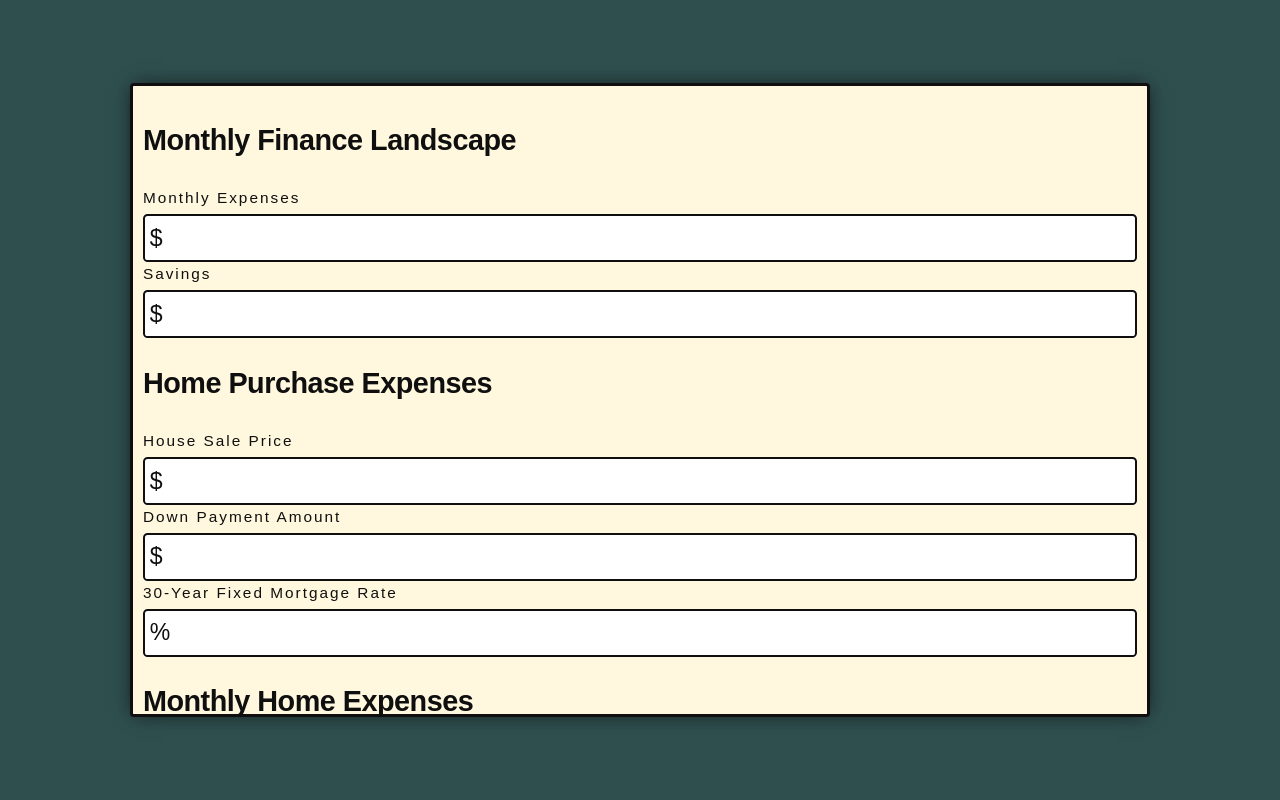
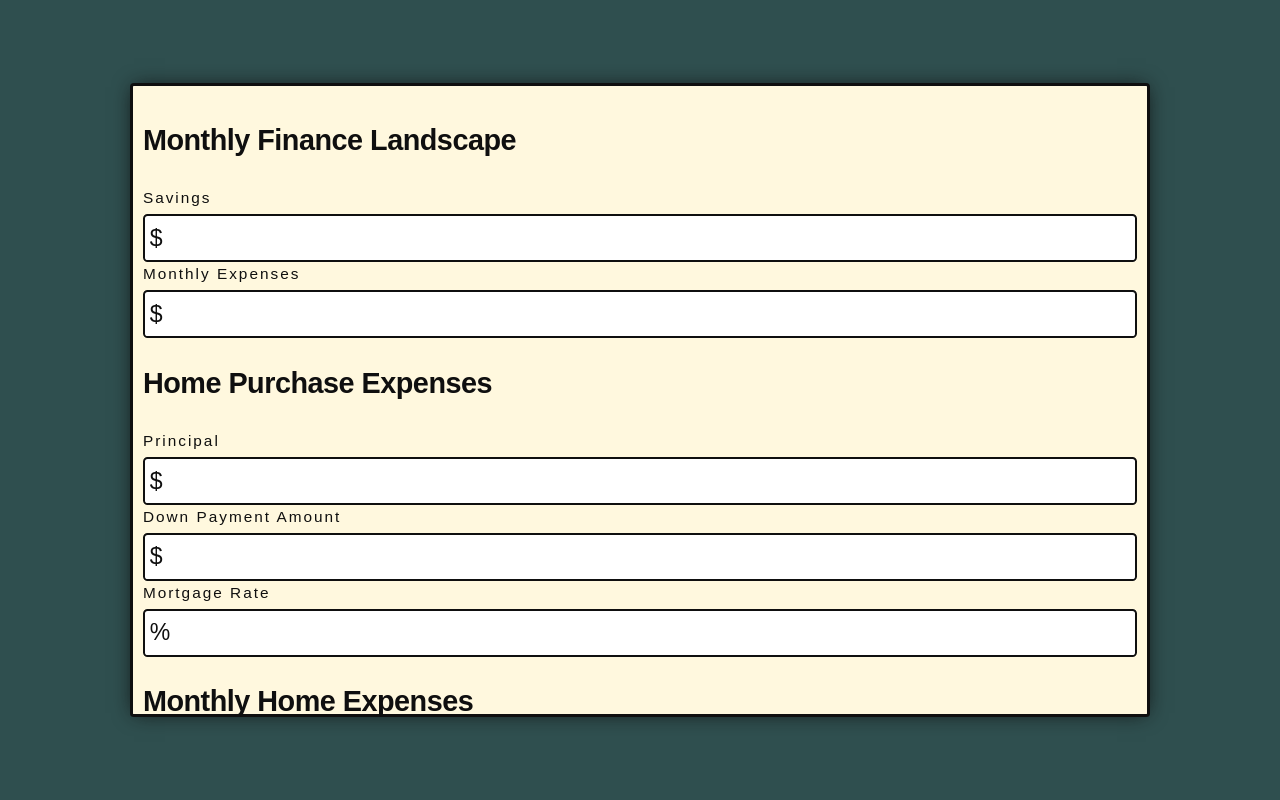
Before and after one commit to mblaul/home-purchase-budget-calculator, a website with bundled scripts: page build/index.html in a window 1280 px wide. Built offline with nearby package versions, Linux system fonts and the light colour scheme.

Commit message:
Setting up some constants for inputs

```diff
--- a/src/index.ts
+++ b/src/index.ts
@@ -1,4 +1,11 @@
-import { UsDollar, getCurrencyTextInput, Percent, getSelectInput, getPercentTextInput, getDecimalNumberInput, setupHomeCosts } from "./utils";
+import { INPUTS } from "./inputs";
+import { UsDollar, getCurrencyTextInput, getPercentTextInput, getDecimalNumberInput, setupHomeCosts } from "./utils";
+
+type Input<T> = {
+  id: string;
+  label: string;
+  formatter: (value: T) => string;
+}
 
 function init() {
   setupSavingsInputs();
@@ -22,18 +29,11 @@ function setupSavingsInputs() {
   savingsHeaderElement.innerText = "Monthly Finance Landscape";
   savingsContainerElement.appendChild(savingsHeaderElement);
 
-  const savingsInputElement = getCurrencyTextInput({
-    id: "initial-savings-input",
-    label: "Savings",
-  });
+  const savingsInputElement = getCurrencyTextInput(INPUTS.SAVINGS);
+  const monthlyExpensesElement = getCurrencyTextInput(INPUTS.MONTHLY_EXPENSES);
 
-  const initialExpensesElement =  getCurrencyTextInput({
-    id: "monthly-expenses-input",
-    label: "Monthly Expenses",
-  });
-
-  savingsContainerElement.appendChild(initialExpensesElement);
   savingsContainerElement.appendChild(savingsInputElement);
+  savingsContainerElement.appendChild(monthlyExpensesElement);
 }
 
 function setupHouseSaleInputs() {
@@ -50,20 +50,9 @@ function setupHouseSaleInputs() {
   houseExpensesHeaderElement.innerText = "Home Purchase Expenses";
   houseSalesContainerElement.appendChild(houseExpensesHeaderElement);
 
-  const principalElement = getCurrencyTextInput({
-    id: "principal-input",
-    label: "House Sale Price",
-  });
-
-  const downPaymentAmountElement = getCurrencyTextInput({
-    id: "down-payment-input",
-    label: "Down Payment Amount",
-  });
-
-  const mortgageRateElement = getPercentTextInput({
-    id: "mortgage-rate-input",
-    label: "30-Year Fixed Mortgage Rate",
-  });
+  const principalElement = getCurrencyTextInput(INPUTS.PRINCIPAL);
+  const downPaymentAmountElement = getCurrencyTextInput(INPUTS.DOWN_PAYMENT_AMOUNT);
+  const mortgageRateElement = getPercentTextInput(INPUTS.MORTGAGE_RATE);
 
   houseSalesContainerElement.appendChild(principalElement);
   houseSalesContainerElement.appendChild(downPaymentAmountElement);
@@ -84,15 +73,9 @@ function setupMonthlyHomeExpensesInputs() {
   monthlyHomeExpensesHeaderElement.innerText = "Monthly Home Expenses";
   monthlyHomeExpensesContainerElement.appendChild(monthlyHomeExpensesHeaderElement);
 
-  const pmiElement = getCurrencyTextInput({
-    id: "pmi-input",
-    label: "PMI (Private Mortgage Insurance)",
-  });
+  const pmiElement = getCurrencyTextInput(INPUTS.MONTHLY_PMI);
 
-  const homeownersInsuranceElement = getCurrencyTextInput({
-    id: "homeowners-insurance-input",
-    label: "Homeowners' Insurance",
-  });
+  const homeownersInsuranceElement = getCurrencyTextInput(INPUTS.HOMEOWNERS_INSURANCE);
 
   monthlyHomeExpensesContainerElement.appendChild(pmiElement);
   monthlyHomeExpensesContainerElement.appendChild(homeownersInsuranceElement);
@@ -100,10 +83,7 @@ function setupMonthlyHomeExpensesInputs() {
 }
 
 function setupTaxRateInput() {
-  const taxRateElement = getDecimalNumberInput({
-    id: "tax-rate-input",
-    label: "Tax Rate (in Mils)",
-  });
+  const taxRateElement = getDecimalNumberInput(INPUTS.TAX_RATE);
 
   return taxRateElement;
 }
--- /dev/null
+++ b/src/inputs.ts
@@ -0,0 +1,105 @@
+import { Decimal, Integer } from "./utils";
+
+const INPUT_TYPES = {
+  WHOLE_NUMBER: "wholeNumber",
+  DECIMAL: "decimal",
+  PERCENT: "percent",
+  CURRENCY: "currency",
+} as const;
+export type InputType = typeof INPUT_TYPES[keyof typeof INPUT_TYPES];
+
+export type Input = {
+  id: string;
+  label: string;
+  type: InputType;
+}
+
+const SAVINGS: Input = {
+  id: "savings",
+  label: "Savings",
+  type: INPUT_TYPES.CURRENCY,
+}
+
+const MONTHLY_EXPENSES: Input = {
+  id: "monthly-expenses",
+  label: "Monthly Expenses",
+  type: INPUT_TYPES.CURRENCY,
+}
+
+const PRINCIPAL: Input = {
+  id: "principal",
+  label: "Principal",
+  type: INPUT_TYPES.CURRENCY,
+}
+
+const DOWN_PAYMENT_AMOUNT: Input = {
+  id: "down-payment-amount",
+  label: "Down Payment Amount",
+  type: INPUT_TYPES.CURRENCY,
+}
+
+const MORTGAGE_RATE: Input = {
+  id: "mortgage-rate",
+  label: "Mortgage Rate",
+  type: INPUT_TYPES.PERCENT,
+}
+
+const MONTHLY_PMI: Input = {
+  id: "pmi",
+  label: "PMI (Private Mortgage Insurance)",
+  type: INPUT_TYPES.CURRENCY,
+}
+
+const HOMEOWNERS_INSURANCE: Input = {
+  id: "homeowners-insurance",
+  label: "Homeowners' Insurance",
+  type: INPUT_TYPES.CURRENCY,
+};
+
+const TAX_RATE: Input = {
+  id: "tax-rate",
+  label: "Tax Rate (in Mils)",
+  type: INPUT_TYPES.DECIMAL,
+};
+
+export const INPUTS = {
+  SAVINGS,
+  MONTHLY_EXPENSES,
+  PRINCIPAL,
+  DOWN_PAYMENT_AMOUNT,
+  MORTGAGE_RATE,
+  MONTHLY_PMI,
+  HOMEOWNERS_INSURANCE,
+  TAX_RATE,
+}
+
+export const INPUT_IDS_TO_INPUTS = {
+  [SAVINGS.id]: SAVINGS,
+  [MONTHLY_EXPENSES.id]: MONTHLY_EXPENSES,
+  [PRINCIPAL.id]: PRINCIPAL,
+  [DOWN_PAYMENT_AMOUNT.id]: DOWN_PAYMENT_AMOUNT,
+  [MORTGAGE_RATE.id]: MORTGAGE_RATE,
+  [MONTHLY_PMI.id]: MONTHLY_PMI,
+  [HOMEOWNERS_INSURANCE.id]: HOMEOWNERS_INSURANCE,
+  [TAX_RATE.id]: TAX_RATE,
+}
+
+export const INPUT_TYPES_TO_STRING_FORMATTERS = {
+  [INPUT_TYPES.WHOLE_NUMBER]: (value: number) => Integer.format(value),
+  [INPUT_TYPES.DECIMAL]: (value: number) => Decimal.format(value / 100),
+  [INPUT_TYPES.PERCENT]: (value: number) => {
+    let result;
+
+    if (value < 0) {
+      result = Decimal.format(0);
+    } else  if (value > 10_000) {
+      result = Decimal.format(100);
+    } else {
+      result = Decimal.format(value / 100);
+    }
+
+    return result;
+  },
+  [INPUT_TYPES.CURRENCY]: (value: number) => Decimal.format(value / 100),
+} as const;
+type INPUT_TYPES_TO_STRING_FORMATTERS = typeof INPUT_TYPES_TO_STRING_FORMATTERS[keyof typeof INPUT_TYPES_TO_STRING_FORMATTERS];
--- a/src/utils.ts
+++ b/src/utils.ts
@@ -1,3 +1,5 @@
+import { INPUT_TYPES_TO_STRING_FORMATTERS, type Input, type InputType } from "./inputs";
+
 // Formatting
 export const UsDollar = Intl.NumberFormat("en-US", {
   style: "currency",
@@ -30,7 +32,8 @@ function handleNumberInput(event: Event) {
 
   if (inputElement.value === "") return;
 
-  inputElement.value = Integer.format(parseInt(inputElement.value));
+  const inputType = inputElement.dataset.type as InputType;
+  inputElement.value = INPUT_TYPES_TO_STRING_FORMATTERS[inputType](parseInt(inputElement.value));
 }
 
 function handleDecimalNumberInput(event: Event) {
@@ -40,7 +43,8 @@ function handleDecimalNumberInput(event: Event) {
 
   if (inputElement.value === "") return;
 
-  inputElement.value = Decimal.format(parseInt(inputElement.value) / 100);
+  const inputType = inputElement.dataset.type as InputType;
+  inputElement.value = INPUT_TYPES_TO_STRING_FORMATTERS[inputType](parseInt(inputElement.value));
 }
 
 function handlePercentInput(event: Event) {
@@ -50,30 +54,17 @@ function handlePercentInput(event: Event) {
 
   if (inputElement.value === "") return;
 
-  let intValue = parseInt(inputElement.value);
-
-  if (intValue < 0) {
-    inputElement.value = Decimal.format(0 / 100);
-  } else  if (intValue > 10_000) {
-    inputElement.value = Decimal.format(10_000 / 100)
-  } else {
-    inputElement.value = Decimal.format(intValue / 100);
-  }
+  const inputType = inputElement.dataset.type as InputType;
+  inputElement.value = INPUT_TYPES_TO_STRING_FORMATTERS[inputType](parseInt(inputElement.value));
 }
 
-export function getDecimalNumberInput({
-  id,
-  label
-}: {
-  id: string;
-  label: string;
-}) {
+export function getDecimalNumberInput(input: Input) {
   const containerElement = document.createElement("div");
   containerElement.classList.add("input-field-container");
 
   const labelElement = document.createElement("label");
-  labelElement.htmlFor = id;
-  labelElement.innerText = label;
+  labelElement.htmlFor = input.id;
+  labelElement.innerText = input.label;
   containerElement.insertBefore(labelElement, containerElement.firstChild);
 
   const inputWrapperElement = document.createElement("div");
@@ -81,7 +72,8 @@ export function getDecimalNumberInput({
   containerElement.appendChild(inputWrapperElement);
 
   const inputElement = document.createElement("input");
-  inputElement.id = id;
+  inputElement.id = input.id;
+  inputElement.dataset.type = input.type;
   inputElement.type = "text";
   inputElement.inputMode = "numeric";
   inputWrapperElement.appendChild(inputElement);
@@ -113,19 +105,13 @@ export function setupHomeCosts() {
   homeCostsEl.appendChild(mortgageCostElement);
 }
 
-export function getCurrencyTextInput({
-  id,
-  label,
-}: {
-  id: string;
-  label: string;
-}) {
+export function getCurrencyTextInput(input: Input) {
   const containerElement = document.createElement("div");
   containerElement.classList.add("input-field-container");
 
   const labelElement = document.createElement("label");
-  labelElement.htmlFor = id;
-  labelElement.innerText = label;
+  labelElement.htmlFor = input.id;
+  labelElement.innerText = input.label;
   containerElement.insertBefore(labelElement, containerElement.firstChild);
 
   const inputWrapperElement = document.createElement("div");
@@ -138,7 +124,8 @@ export function getCurrencyTextInput({
   inputWrapperElement.appendChild(currencySymbolElement);
 
   const inputElement = document.createElement("input");
-  inputElement.id = id;
+  inputElement.id = input.id;
+  inputElement.dataset.type = input.type;
   inputElement.type = "text";
   inputElement.inputMode = "numeric";
   inputWrapperElement.appendChild(inputElement);
@@ -148,19 +135,13 @@ export function getCurrencyTextInput({
   return containerElement;
 }
 
-export function getPercentTextInput({
-  id,
-  label,
-}: {
-  id: string;
-  label: string;
-}) {
+export function getPercentTextInput(input: Input) {
   const containerElement = document.createElement("div");
   containerElement.classList.add("input-field-container");
 
   const labelElement = document.createElement("label");
-  labelElement.htmlFor = id;
-  labelElement.innerText = label;
+  labelElement.htmlFor = input.id;
+  labelElement.innerText = input.label;
   containerElement.insertBefore(labelElement, containerElement.firstChild);
 
   const inputWrapperElement = document.createElement("div");
@@ -173,7 +154,8 @@ export function getPercentTextInput({
   inputWrapperElement.appendChild(percentSymbolElement);
 
   const inputElement = document.createElement("input");
-  inputElement.id = id;
+  inputElement.id = input.id;
+  inputElement.dataset.type = input.type;
   inputElement.type = "text";
   inputElement.inputMode = "numeric";
   inputWrapperElement.appendChild(inputElement);
```
Also changed, not shown: README.md, build/index.html, build/index.js, build/styles.css, 1 other file.
